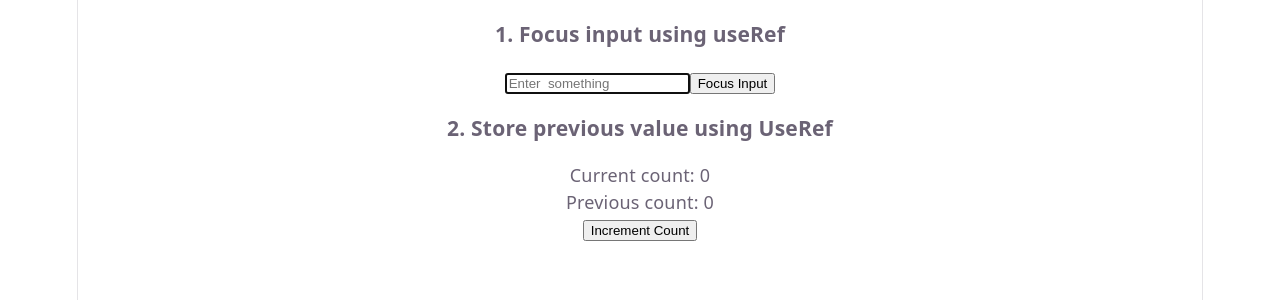
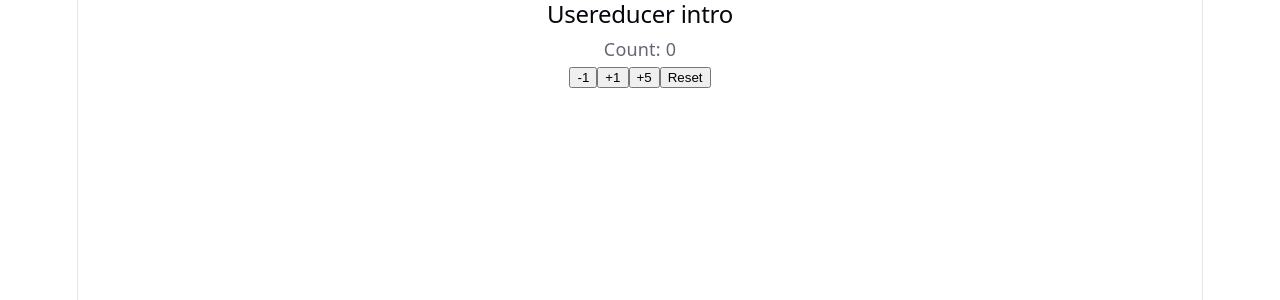
Before and after one commit to bindushrees-web/MERN_Stu_FebMay26Mys, a React (Vite) app in the folder W10/D2/my-app/: page / in a window 1280 px wide. Shown: the top 300 px of the page. Built offline with nearby package versions, Linux system fonts and the light colour scheme.

Commit message:
Added useReducer Hooks

```diff
--- a/W10/D2/my-app/src/App.jsx
+++ b/W10/D2/my-app/src/App.jsx
@@ -3,13 +3,15 @@ import { UseContextIntro } from './components/P1'
 import { useDocumentTitle } from './components/P2'
 import { CustomHooksIntro } from './components/P2'
 import { UseRefIntro } from './components/P3'
+import { UseReducerIntro } from './components/P4'
 function App() {
 
   return (
     <>
       {/* <UseContextIntro /> */}
       {/* <CustomHooksIntro /> */}
-       <UseRefIntro />
+       {/* <UseRefIntro />  */}
+       <UseReducerIntro />
     </>
   )
 }
--- /dev/null
+++ b/W10/D2/my-app/src/components/P4.jsx
@@ -0,0 +1,59 @@
+// useReducer Hook
+// A managing state with reducer function
+// Helps keep update logic in one place
+
+// Where to use?
+// Forms
+// Shopping carts
+// Counters with multiple actions
+// Games
+import { useReducer } from "react";
+// How it works?
+// 1. We define a reducer(state, action)
+// 2. We call useReducer(reducer, initialState)
+// 3. We dispatch actions:
+       // e.g: dispatch({ type: 'increment' })
+
+// initial State object
+const initialState = {
+    count:0
+};
+
+// Reducer function
+// current state
+// action object
+
+// It must return the NEXT state
+
+function reducer(state, action) {
+    switch (action.type) {
+        case 'increment':
+            return {...state, count: state.count + 1 };
+        case 'decrement':
+            return {...state, count: state.count - 1 };
+        case 'reset':
+            return initialState;
+        case 'incrementByAmount':
+            return {...state, count: state.count + action.payload };
+        default:
+            return state;
+    }
+}
+
+export function UseReducerIntro() {
+    // return
+    // state: current state object
+    // dispatch: function to send actions to reducer
+
+    const [state, dispatch] = useReducer(reducer, initialState);
+    return (
+        <section>
+            <h2>Usereducer intro</h2>
+            <p>Count: {state.count}</p>
+            <button onClick={() => dispatch({type:'decrement'})}> -1 </button>
+            <button onClick={() => dispatch({type:'increment'})}> +1 </button>
+            <button onClick={() => dispatch({type:'incrementByAmount',payload:5})}> +5</button>
+            <button onClick={() => dispatch({type:'reset'})}> Reset </button>
+        </section>
+    )
+}
```
